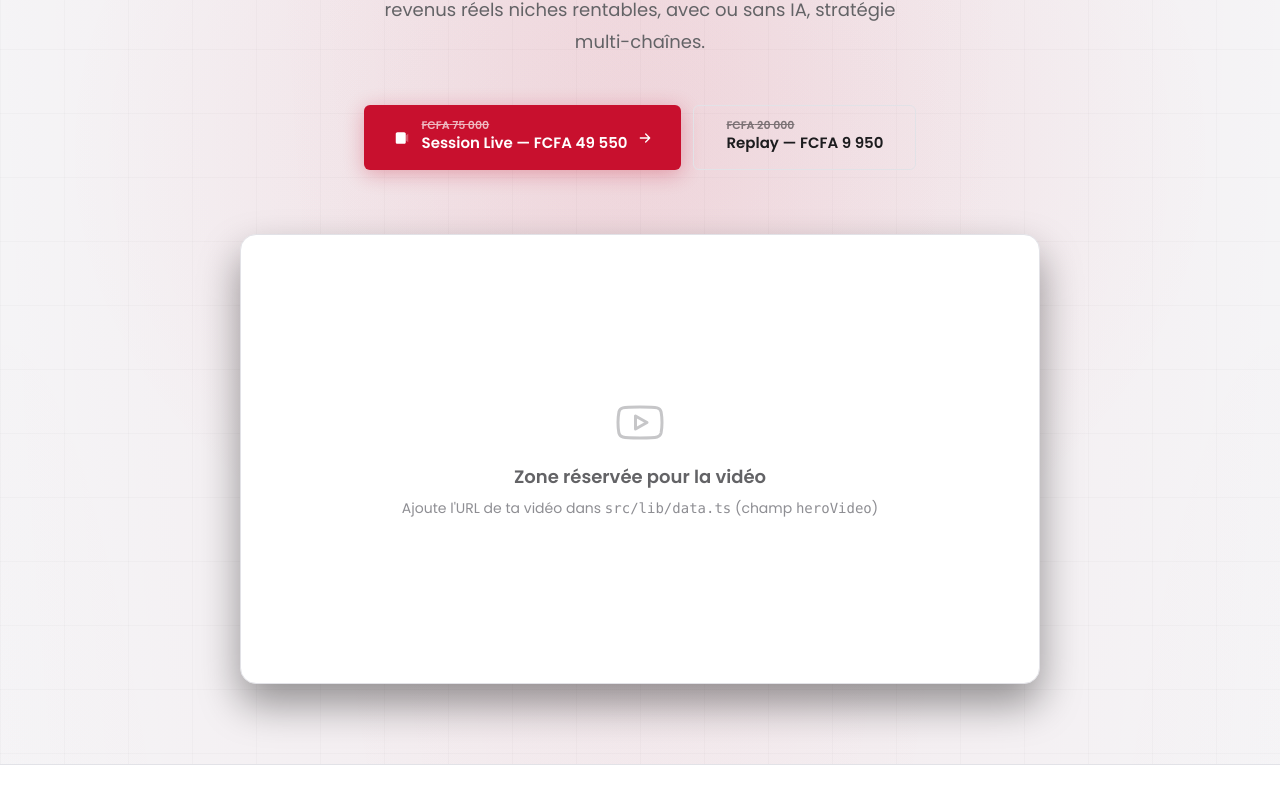
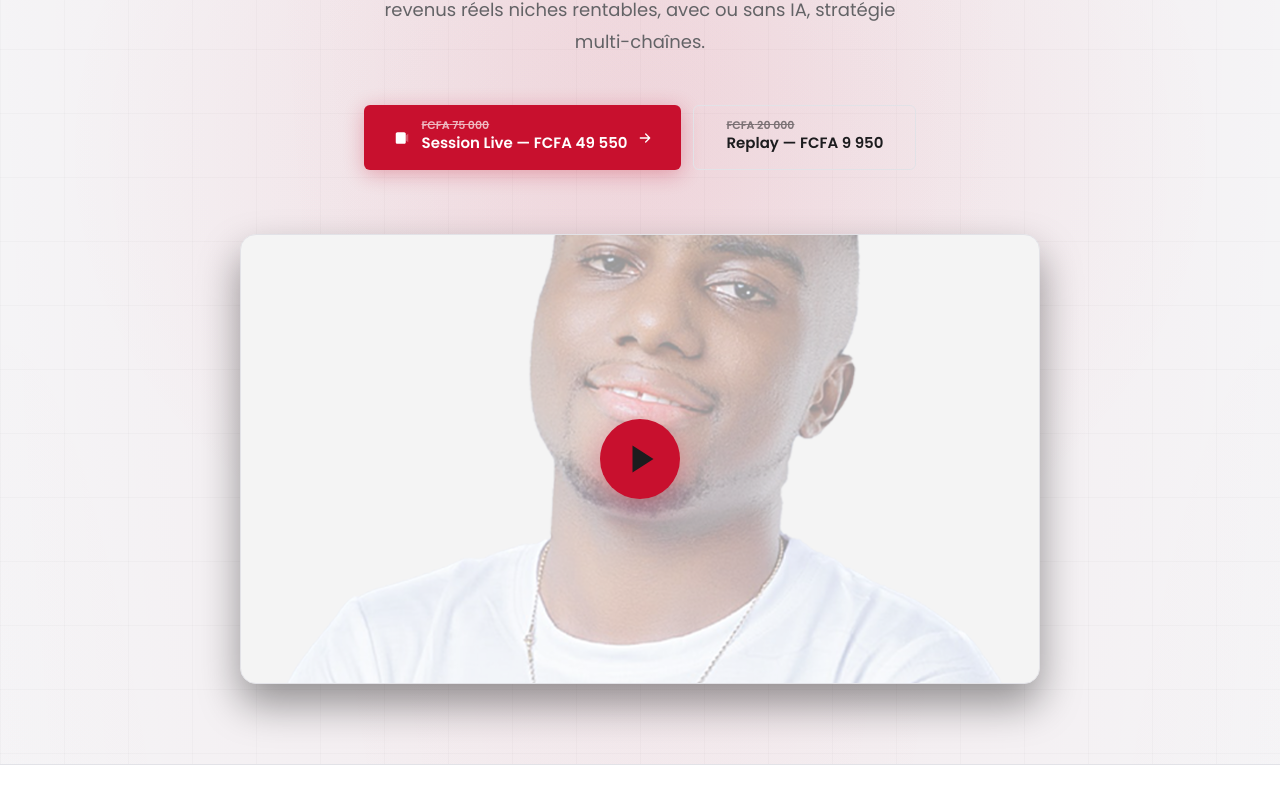
Before and after one commit to rosby17/roosevelt-formation, a Next.js app: page / in a window 1280 px wide. Shown: the part 463-1266 px from the top of the page. Built offline with nearby package versions, Linux system fonts and the light colour scheme.

Commit message:
feat: replace hero video text placeholder with a fake video thumbnail

```diff
--- a/src/components/Hero.tsx
+++ b/src/components/Hero.tsx
@@ -1,5 +1,6 @@
 "use client";
 import { SITE } from "@/lib/data";
+import Image from "next/image";
 
 const getEmbedUrl = (url: string) => {
   if (!url) return "";
@@ -233,13 +234,29 @@ export default function Hero() {
               style={{ position: "absolute", top: 0, left: 0 }}
             ></iframe>
           ) : (
-            <div style={{ textAlign: "center", color: "var(--white-dim)", padding: 32 }}>
-              <svg width="48" height="48" viewBox="0 0 24 24" fill="none" stroke="currentColor" strokeWidth="1.5" strokeLinecap="round" strokeLinejoin="round" style={{ margin: "0 auto 16px", opacity: 0.5 }}>
-                <path d="M22.54 6.42a2.78 2.78 0 0 0-1.94-2C18.88 4 12 4 12 4s-6.88 0-8.6.46a2.78 2.78 0 0 0-1.94 2A29 29 0 0 0 1 11.75a29 29 0 0 0 .46 5.33A2.78 2.78 0 0 0 3.4 19c1.72.46 8.6.46 8.6.46s6.88 0 8.6-.46a2.78 2.78 0 0 0 1.94-2 29 29 0 0 0 .46-5.25 29 29 0 0 0-.46-5.33z" />
-                <polygon points="9.75 15.02 15.5 11.75 9.75 8.48 9.75 15.02" />
-              </svg>
-              <h3 style={{ fontSize: 18, fontWeight: 600, color: "var(--white-muted)", marginBottom: 8 }}>Zone réservée pour la vidéo</h3>
-              <p style={{ fontSize: 14 }}>Ajoute l&apos;URL de ta vidéo dans <code>src/lib/data.ts</code> (champ <code>heroVideo</code>)</p>
+            <div style={{ width: "100%", height: "100%", position: "relative" }}>
+              <Image
+                src="/roosevelt.jpg"
+                alt="Présentation"
+                fill
+                style={{ objectFit: "cover", opacity: 0.4 }}
+              />
+              <div style={{ position: "absolute", inset: 0, display: "flex", alignItems: "center", justifyContent: "center" }}>
+                <div style={{
+                  width: 80,
+                  height: 80,
+                  background: "var(--red)",
+                  borderRadius: "50%",
+                  display: "flex",
+                  alignItems: "center",
+                  justifyContent: "center",
+                  boxShadow: "0 8px 32px rgba(200,16,46,0.4)"
+                }}>
+                  <svg width="36" height="36" viewBox="0 0 24 24" fill="var(--white)" style={{ marginLeft: 6 }}>
+                    <path d="M5 3l14 9-14 9V3z" />
+                  </svg>
+                </div>
+              </div>
             </div>
           )}
         </div>
```
